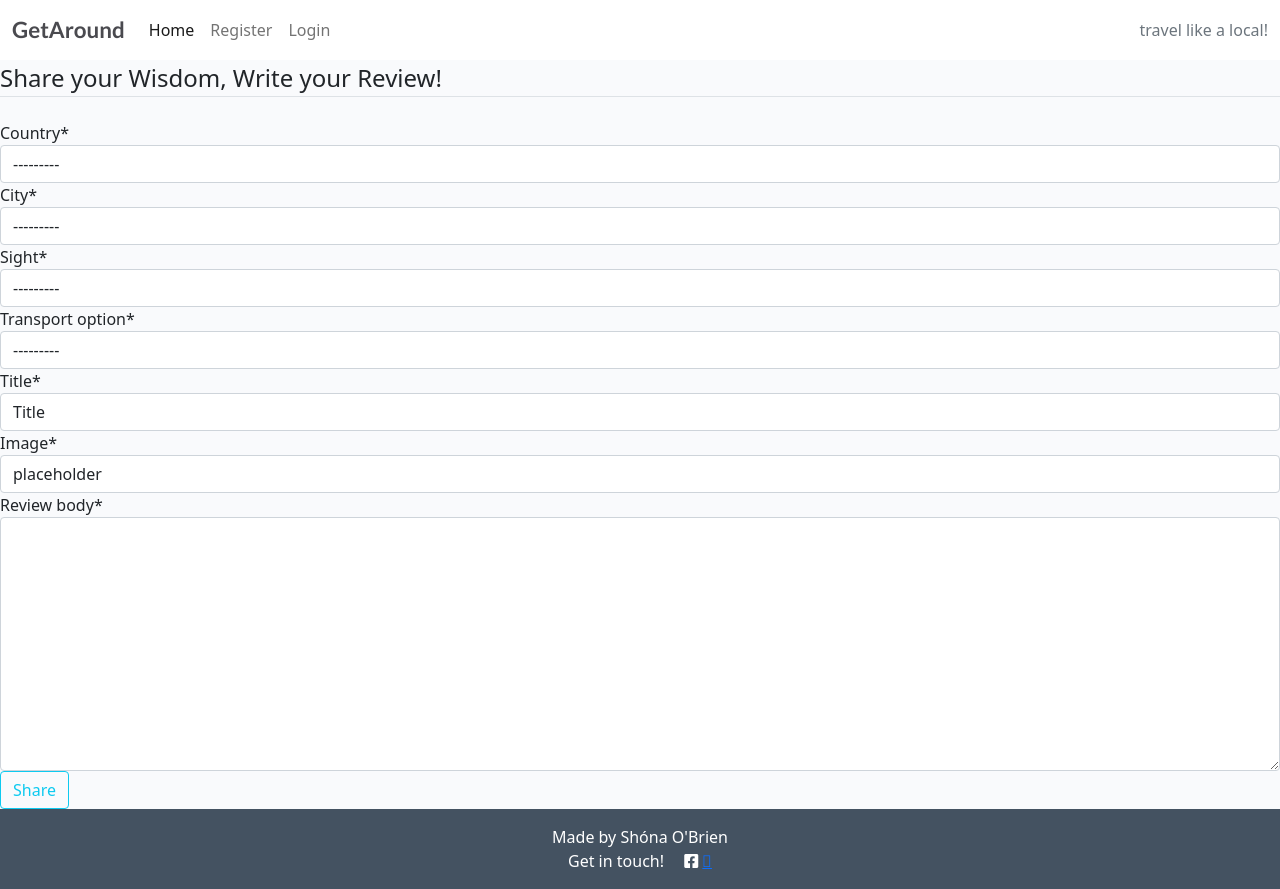
After one commit to Code-Institute-Submissions/ShonaOB-GetAroundProject4_DecResub, a Django app: page /views/ in a window 1280 px wide. The commit adds this page. Run offline with Django 3.2, Linux system fonts and the light colour scheme; data that the repository does not hold is empty; some libraries are stand-ins or nearby versions.

Commit message:
Create review from the frontend

```diff
--- /dev/null
+++ b/blog/forms.py
@@ -0,0 +1,17 @@
+from django_summernote.widgets import SummernoteWidget
+from django_summernote.fields import SummernoteTextFormField
+from .models import TransportReview
+from django import forms
+
+
+class PostForm(forms.ModelForm):
+    """
+    Sets the model and fields for Review Form.
+    Provides front-end user with Summernote
+    """
+    class Meta:
+        model = TransportReview
+        fields = ('country', 'city', 'sight', 'transport_option', 'title', 'featured_image', 'review_body',)
+        widgets = {
+            'review_body': SummernoteWidget(),
+        }
--- a/blog/models.py
+++ b/blog/models.py
@@ -1,6 +1,7 @@
 from django.db import models
 from django.contrib.auth.models import User
 from cloudinary.models import CloudinaryField
+from django.utils.text import slugify
 
 
 class Country(models.Model):
@@ -82,3 +83,8 @@ class TransportReview(models.Model):
 
     def number_of_likes(self):
         return self.likes.count()
+
+    def save(self, *args, **kwargs):
+        if not self.slug:
+            self.slug = slugify(self.title)
+        return super().save(*args, **kwargs)
--- a/blog/urls.py
+++ b/blog/urls.py
@@ -1,8 +1,11 @@
 from . import views
+from .views import PostCreateView, ListView, DetailView
 from django.urls import path
 
 
 urlpatterns = [
     path('', views.ReviewList.as_view(), name='home'),
+    path('views/', views.PostCreateView.as_view(), name='post_form'),
     path('<slug:slug>/', views.ReviewDetail.as_view(), name='review_detail'),
+
 ]
--- a/blog/views.py
+++ b/blog/views.py
@@ -5,6 +5,8 @@ from django.views.generic import (
     DetailView,
     CreateView)
 from .models import TransportReview
+from .forms import PostForm
+from django.urls import reverse
 
 
 class ReviewList(ListView):
@@ -30,3 +32,39 @@ class ReviewDetail(View):
             "liked": liked,
             },
         )
+
+    def post(self, request, slug, *args, **kwargs):
+        queryset = TransportReview.objects.order_by('-created_on')
+        review = get_object_or_404(queryset, slug=slug)
+        liked = False
+        if review.likes.filter(id=self.request.user.id).exists():
+            liked = True
+
+        post_form = PostCreateView(data=request.POST)
+
+        if post_form.is_valid():
+            post_form.instance.email = request.user.email
+            post_form,instance.name = request.user.usename
+            post = post_form.save(commit=False)
+            post.save()
+
+
+        return render(
+            request,
+            "review_detail.html",
+            {"review": review,
+            "liked": liked,
+            },
+        )
+
+class PostCreateView(CreateView):
+    model = TransportReview
+    form_class = PostForm
+    template_name = 'post_form.html'
+
+    def form_valid(self, form, *args, **kwargs):
+        form.instance.user_name = self.request.user
+        return super().form_valid(form)
+
+    def get_success_url(self):
+        return reverse('review_detail', kwargs={'slug': self.object.slug})
--- a/getaroundproj4/settings.py
+++ b/getaroundproj4/settings.py
@@ -50,6 +50,7 @@ INSTALLED_APPS = [
     'allauth.account',
     'allauth.socialaccount',
     'django_summernote',
+    'crispy_forms',
     'blog',
 ]
 
@@ -57,6 +58,8 @@ SITE_ID = 1
 
 LOGIN_REDIRECT_URL = '/'
 LOGOUT_REDIRECT_URL = '/'
+
+CRISPY_TEMPLATE_PACK = 'bootstrap4'
 
 MIDDLEWARE = [
     'django.middleware.security.SecurityMiddleware',
--- a/getaroundproj4/urls.py
+++ b/getaroundproj4/urls.py
@@ -19,7 +19,8 @@ from django.urls import path, include
 
 urlpatterns = [
     path('admin/', admin.site.urls),
-    path("", include("blog.urls"), name="blog-urls"),
+    path('', include('blog.urls'), name='blog-urls'),
     path('summernote/', include('django_summernote.urls')),
     path('accounts/', include('allauth.urls')),
+    path('blog/', include('blog.urls')),
 ]
--- a/templates/base.html
+++ b/templates/base.html
@@ -38,6 +38,9 @@
                     </li>
                     {% if user.is_authenticated %}
                     <li class="nav-item">
+                        <a class="nav-link" href="{% url 'post_form' %}">Create a Review</a>
+                    </li>
+                    <li class="nav-item">
                         <a class="nav-link" href="{% url 'account_logout' %}">Logout</a>
                     </li>
                     {% else %}
--- /dev/null
+++ b/templates/post_form.html
@@ -0,0 +1,18 @@
+{% extends "base.html" %}
+{% load crispy_forms_tags %}
+{% block content %}
+<div class="content-section">
+	<form method="POST">
+		{% csrf_token %}
+		<fieldset class="form-group">
+			<legend class="border-bottom mb-4">Share your Wisdom, Write your Review!</legend>
+			{{ form | crispy }}
+		</fieldset>
+		<div class="form-group">
+			<button class="btn btn-outline-info" type="submit">Share</button>
+		</div>
+	</form>
+</div>
+
+
+{%endblock%}
```
Also changed, not shown: reqquirements.txt (added, +16 -0 lines).
